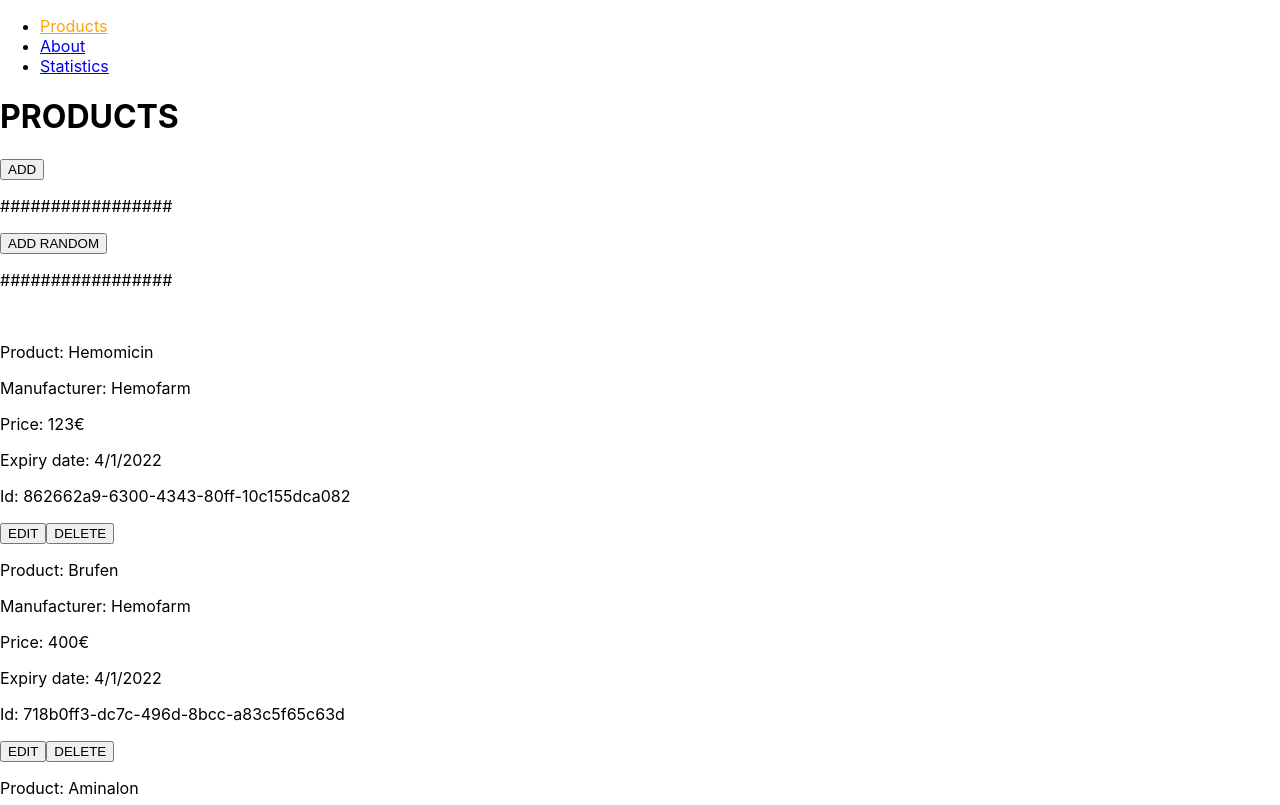
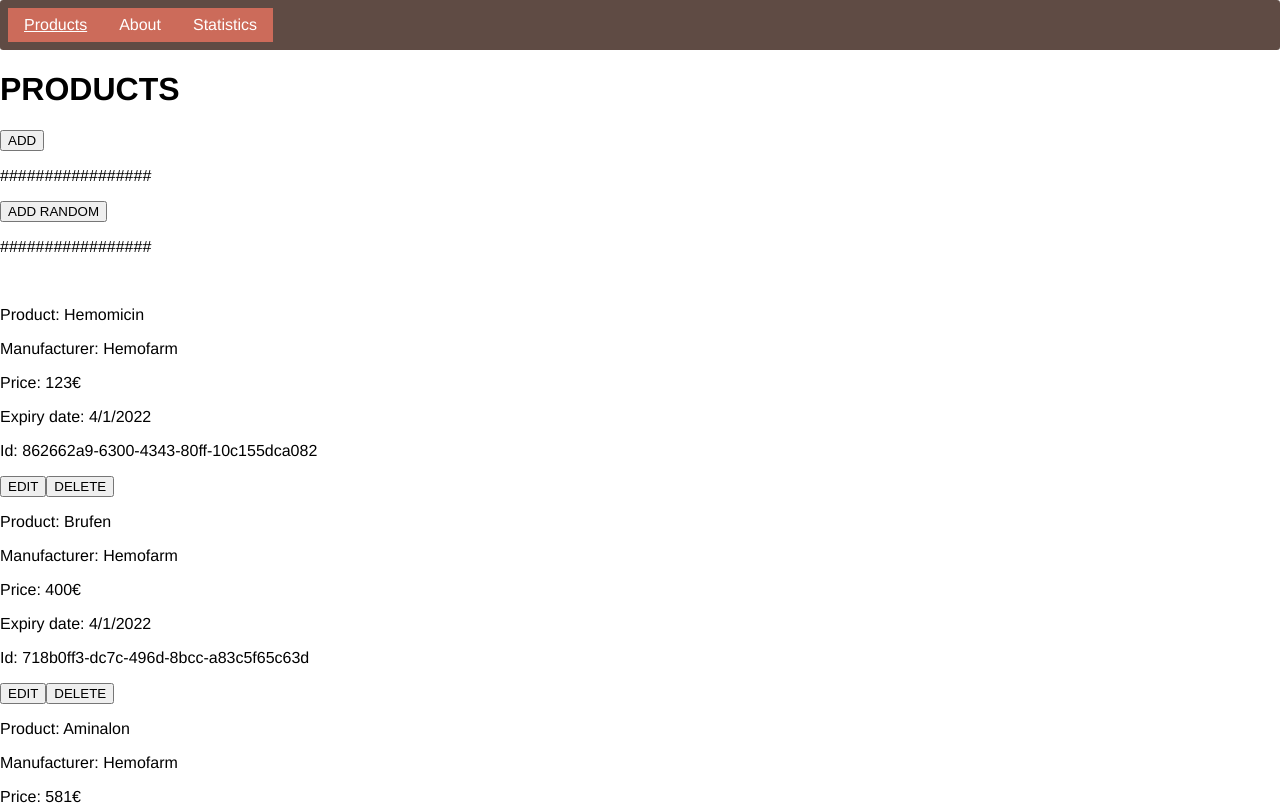
Before and after one commit to zKaoX/smart-cat-aleksandar-sosaljski, a React (Vite) app: page /products in a window 1280 px wide. Shown: the top 805 px of the page. Built offline with nearby package versions, Linux system fonts and the light colour scheme.

Commit message:
Dodat css za navigaciju

```diff
--- a/package.json
+++ b/package.json
@@ -12,6 +12,7 @@
     "react-dom": "^17.0.2",
     "react-router-dom": "^6.3.0",
     "recharts": "^2.1.9",
+    "styled-components": "^5.3.5",
     "uuid": "^8.3.2"
   },
   "devDependencies": {
--- a/src/components/Navigation.jsx
+++ b/src/components/Navigation.jsx
@@ -8,10 +8,10 @@
 
     return (
         <nav>
-            <ul>
-                <li><NavLink style={({ isActive }) => isActive ? activeStyle : undefined} to="/products">Products</NavLink></li>
-                <li><NavLink style={({ isActive }) => isActive ? activeStyle : undefined} to="/about">About</NavLink></li>
-                <li><NavLink style={({ isActive }) => isActive ? activeStyle : undefined} to="/statistics">Statistics</NavLink></li>
+            <ul className='navigation'>
+                <li><NavLink to="/products">Products</NavLink></li>
+                <li><NavLink to="/about">About</NavLink></li>
+                <li><NavLink to="/statistics">Statistics</NavLink></li>
             </ul>
         </nav>
     );
--- a/src/index.css
+++ b/src/index.css
@@ -1,13 +1,64 @@
+/**
+ * GLOBAL
+ */
 body {
   margin: 0;
-  font-family: -apple-system, BlinkMacSystemFont, 'Segoe UI', 'Roboto', 'Oxygen',
-    'Ubuntu', 'Cantarell', 'Fira Sans', 'Droid Sans', 'Helvetica Neue',
-    sans-serif;
-  -webkit-font-smoothing: antialiased;
-  -moz-osx-font-smoothing: grayscale;
+
+  box-sizing: border-box;
+
+  font-family: Helvetica, Arial, sans-serif;
 }
 
-code {
-  font-family: source-code-pro, Menlo, Monaco, Consolas, 'Courier New',
-    monospace;
+*,
+::before,
+::after {
+  box-sizing: inherit;
 }
+
+
+/**
+ * COMPONENTS
+ */
+/* NAVIGATION - START */
+.navigation {
+  margin: 0;
+  padding: 0.5em;
+  background-color: #5f4b44;
+  list-style-type: none;
+  border-radius: 0.2em;
+}
+
+@media (min-width: 560px) {
+  .navigation {
+    display: flex;
+  }
+}
+
+.navigation > li {
+  margin-top: 0;
+  text-align: center;
+}
+
+.navigation > li + li  {
+  border-top: 1px solid black;
+}
+
+@media (min-width: 560px) {
+  .navigation > li + li  {
+    border-top: 0px solid black;
+  }
+}
+
+.navigation > li > a {
+  display: block;
+  padding: 0.5em 1em;
+  background-color: #cc6b5a;
+  color: white;
+  text-decoration: none;
+}
+
+.navigation > li > a.active {
+
+  text-decoration: underline;
+}
+ /* NAVIGATION - END */
```
Also changed, not shown: 1 other file (tests, documents, lock files or other folders).
